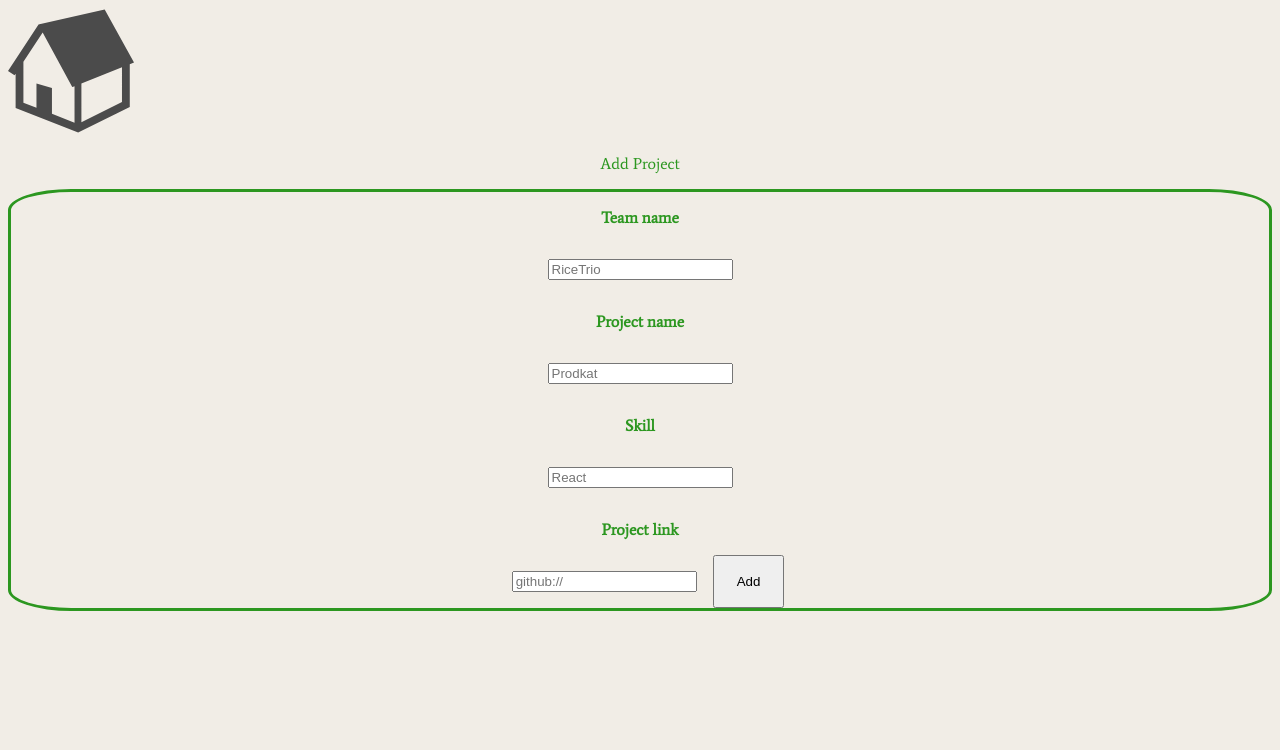
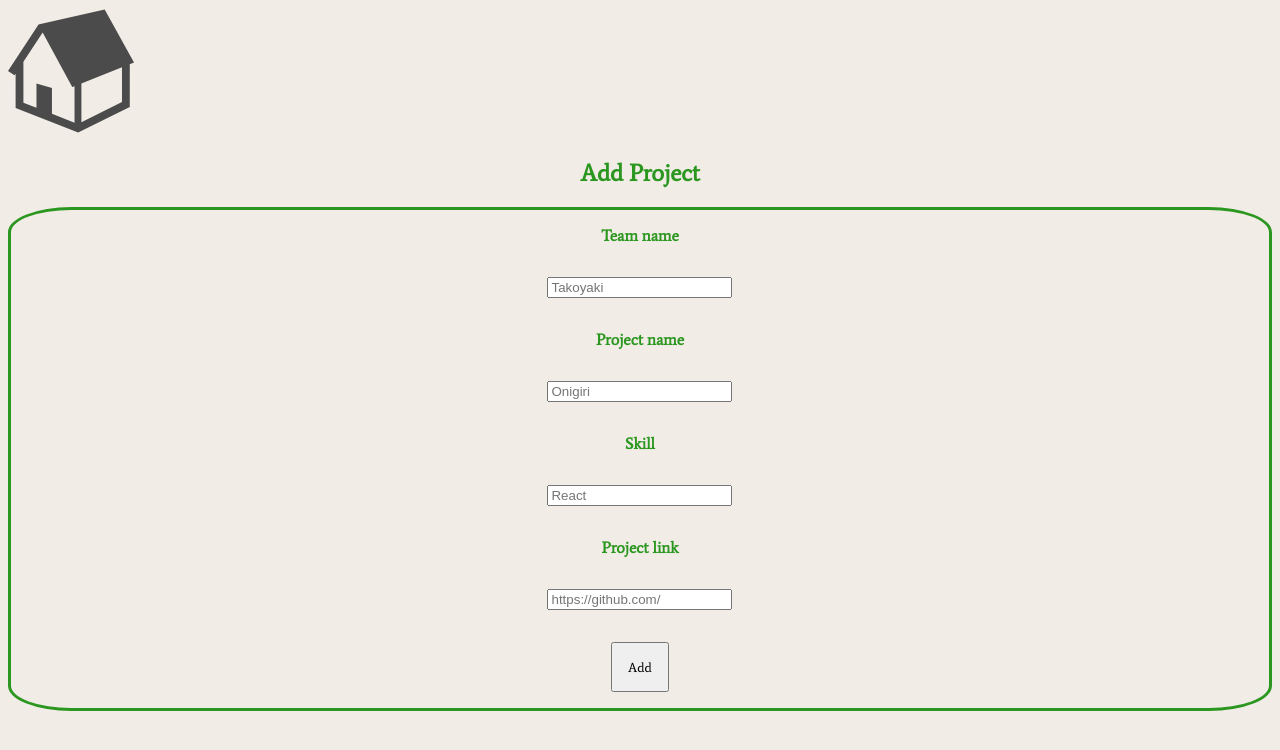
Before and after one commit to Kana-Fujihira/Checkpoint4_WCS_Portfoliio, a React (Vite) app in the folder client/: page /addproject in a window 1280 px wide. Shown: the top 750 px of the page. Built offline with nearby package versions, Linux system fonts and the light colour scheme.

Commit message:
clean css of admin page

```diff
--- a/client/src/pages/Admin/AddProject.jsx
+++ b/client/src/pages/Admin/AddProject.jsx
@@ -53,7 +53,9 @@ function AddProject() {
       <Link to="/">
         <img className={styles.homeIcon} src={Home} alt="Home icon" />
       </Link>
-      <p className={styles.addProjectTitle}>Add Project</p>
+      <div className={styles.addProjectTitleContainer}>
+        <h2 className={styles.addProjectTitle}>Add Project</h2>
+      </div>
       <form className={styles.addProjectContainer} onSubmit={handleAddProject}>
         <div>
           <label htmlFor="teamname">
@@ -61,7 +63,7 @@ function AddProject() {
           </label>
           <input
             type="text"
-            placeholder="RiceTrio"
+            placeholder="Takoyaki"
             name="teamname"
             value={projectValues.teamname}
             onChange={handleInputProject}
@@ -73,7 +75,7 @@ function AddProject() {
           </label>
           <input
             type="text"
-            placeholder="Prodkat"
+            placeholder="Onigiri"
             name="projectname"
             value={projectValues.projectname}
             onChange={handleInputProject}
@@ -97,13 +99,13 @@ function AddProject() {
           </label>
           <input
             type="link"
-            placeholder="github://"
+            placeholder="https://github.com/"
             name="projectlink"
             value={projectValues.projectlink}
             onChange={handleInputProject}
           />
 
-          <button type="submit">
+          <button className={styles.addProjectButton} type="submit">
             <p>Add</p>
           </button>
         </div>
--- a/client/src/pages/Admin/DeleteProject.jsx
+++ b/client/src/pages/Admin/DeleteProject.jsx
@@ -40,16 +40,17 @@ function Delete() {
   return (
     <>
       <div className={styles.deleteTitle}>
-        <p>Delete Project</p>
+        <h2>Delete Project</h2>
       </div>
       <div className={styles.deleteprojectContainer}>
         {allProjects.map((project) => (
           <div key={project.id} className={styles.projectContainer}>
             <p>My team : {project.teamname}</p>
             <p>Project name : {project.projectname}</p>
-            <p>I used {project.skill}</p>
+            <p>Skills : {project.skill}</p>
             <a href={project.projectlink}>Github Link</a>
             <button
+              className={styles.deleteProjectButton}
               onClick={() => handleDeleteProject(project.id)}
               type="submit"
             >
--- a/client/src/pages/Admin/addproject.module.css
+++ b/client/src/pages/Admin/addproject.module.css
@@ -1,7 +1,3 @@
-.addProjectTitle {
-  text-align: center;
-}
-
 .addProjectContainer {
   display: flex;
   flex-direction: column;
@@ -23,11 +19,18 @@
   margin-bottom: 10%;
 }
 
-.addProjectContainer p {
-  text-decoration: none;
-  margin: 1rem;
-}
-
 .homeIcon {
   width: 10%;
 }
+
+.addProjectTitleContainer {
+  display: flex;
+  justify-content: center;
+  align-items: center;
+}
+
+.addProjectButton {
+  width: 20%;
+  margin: 1rem;
+  font-family: var(--main-font);
+}
--- a/client/src/pages/Admin/deleteproject.module.css
+++ b/client/src/pages/Admin/deleteproject.module.css
@@ -20,7 +20,7 @@
 
 .deleteprojectContainer button {
   font-family: var(--main-font);
-  margin-bottom: 10%;
+  margin: 1rem;
 }
 
 .deleteprojectContainer p {
```
